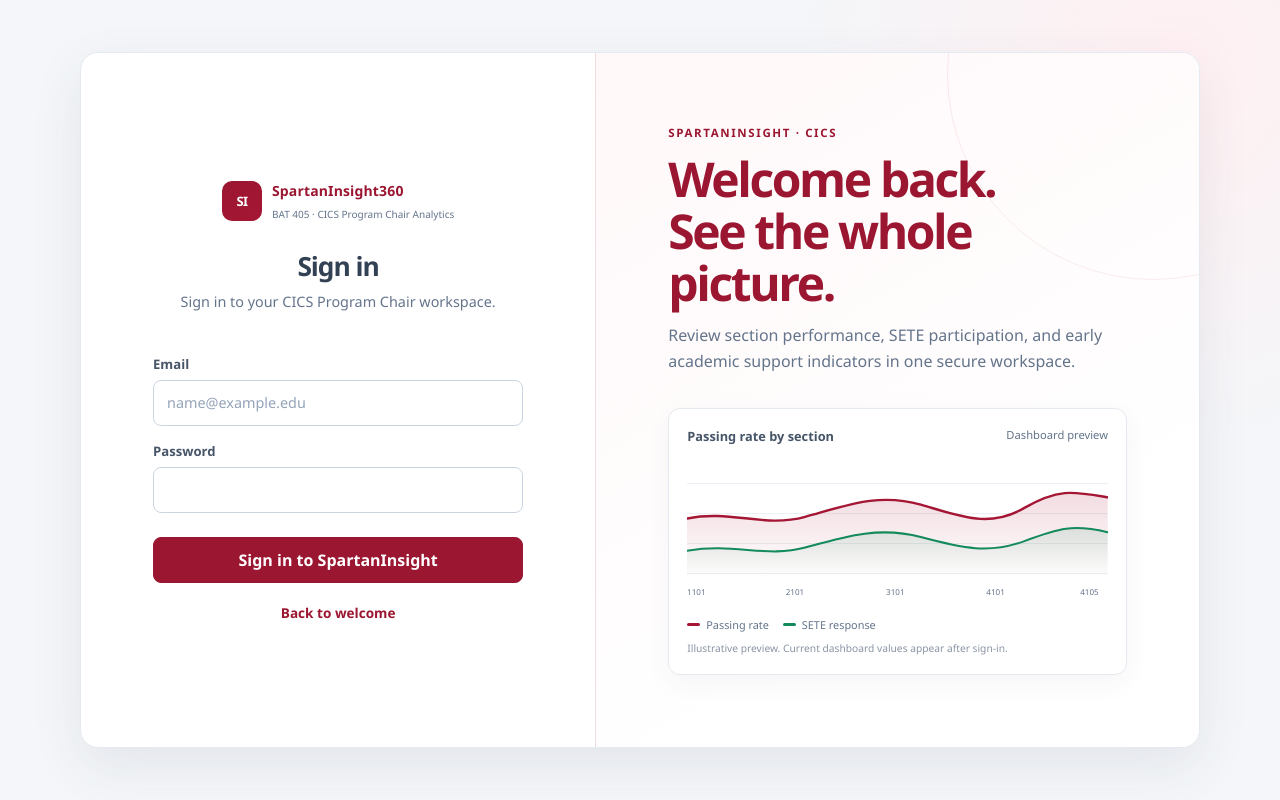
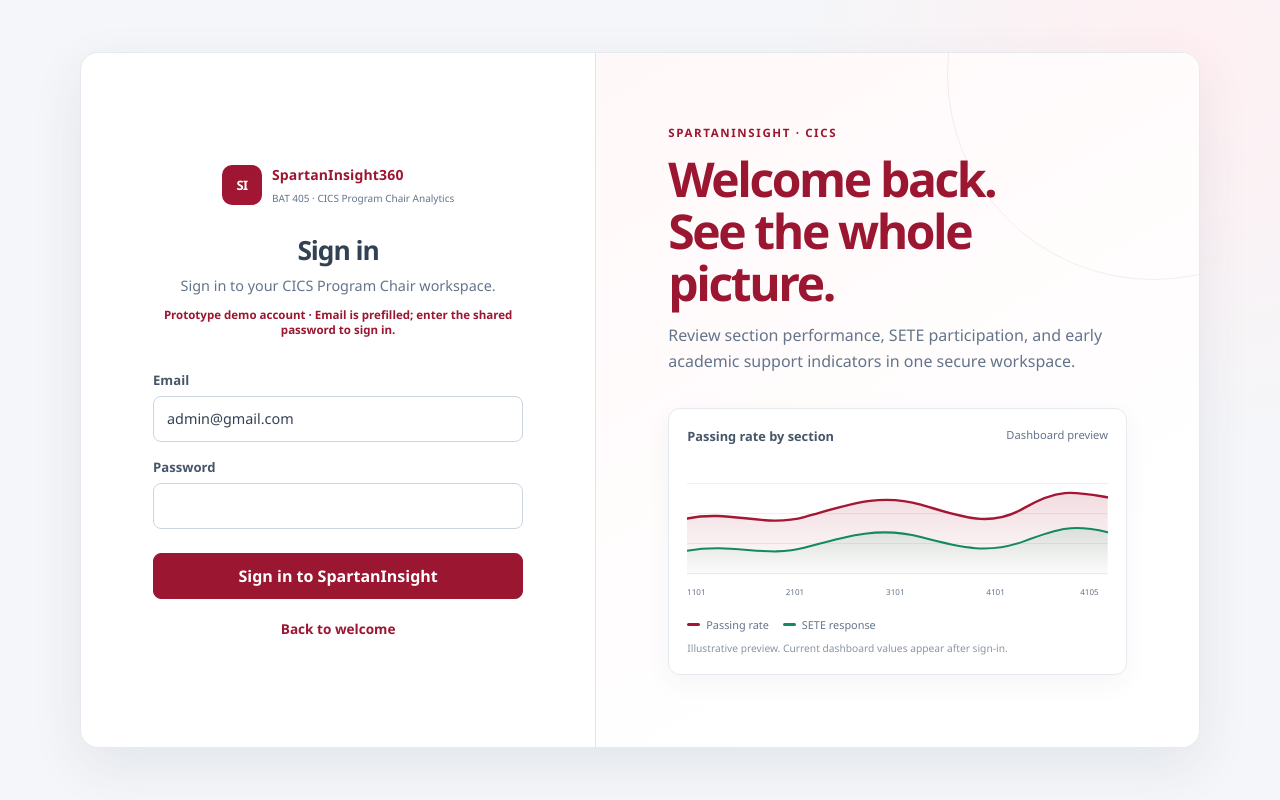
Before and after one commit to RodneyVillela/bat-405-analytics, a PHP site: page /login.php in a window 1280 px wide. Run offline with PHP 8.4, Linux system fonts and the light colour scheme.

Commit message:
Prefill shared prototype sign-in

```diff
--- a/login.php
+++ b/login.php
@@ -8,7 +8,8 @@ if (currentUser() !== null) {
 }
 
 $error = '';
-$email = '';
+$demoEmail = 'admin@gmail.com';
+$email = $demoEmail;
 if ($_SERVER['REQUEST_METHOD'] === 'POST') {
     if (!verifyCsrfToken()) {
         http_response_code(400);
@@ -81,6 +82,7 @@ $token = csrfToken();
         .brand-subtitle { margin-top: 2px; color: var(--muted); font-size: 10px; }
         h1 { margin: 0; text-align: center; color: #334155; font-size: 1.65rem; letter-spacing: -.04em; }
         .intro { margin: 8px 0 28px; color: #64748b; text-align: center; font-size: .9rem; }
+        .demo-note { margin: -16px 0 18px; color: var(--red); text-align: center; font-size: .72rem; font-weight: 650; }
         label { display: block; margin: 16px 0 7px; color: #475569; font-size: .82rem; font-weight: 650; }
         input { width: 100%; height: 46px; border: 1px solid #cbd5e1; border-radius: 8px; padding: 0 13px; background: #fff; color: #334155; font: inherit; font-size: .9rem; }
         input::placeholder { color: #94a3b8; }
@@ -127,6 +129,7 @@ $token = csrfToken();
         </div>
         <h1 id="signInTitle">Sign in</h1>
         <p class="intro">Sign in to your CICS Program Chair workspace.</p>
+        <p class="demo-note">Prototype demo account · Email is prefilled; enter the shared password to sign in.</p>
         <?php if ($error !== ''): ?>
             <p class="error" role="alert"><?= escapeHtml($error) ?></p>
         <?php endif; ?>
```
Also changed, not shown: LOCAL_SETUP.md (+4 -2 lines).
